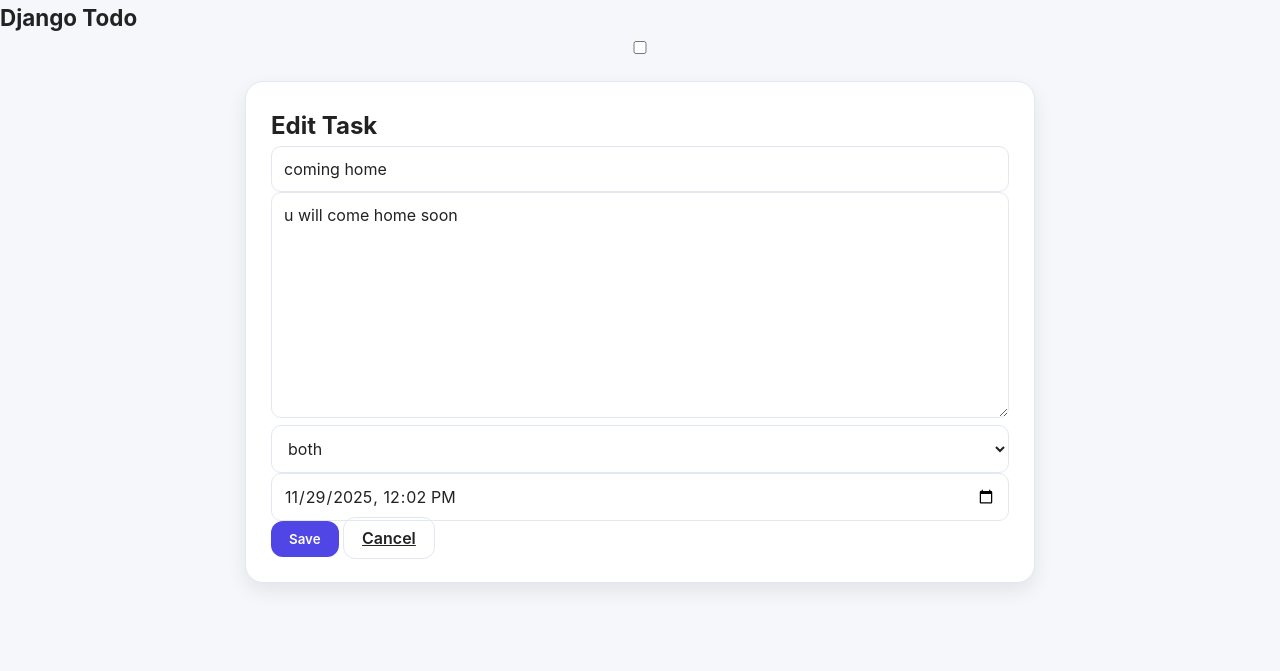
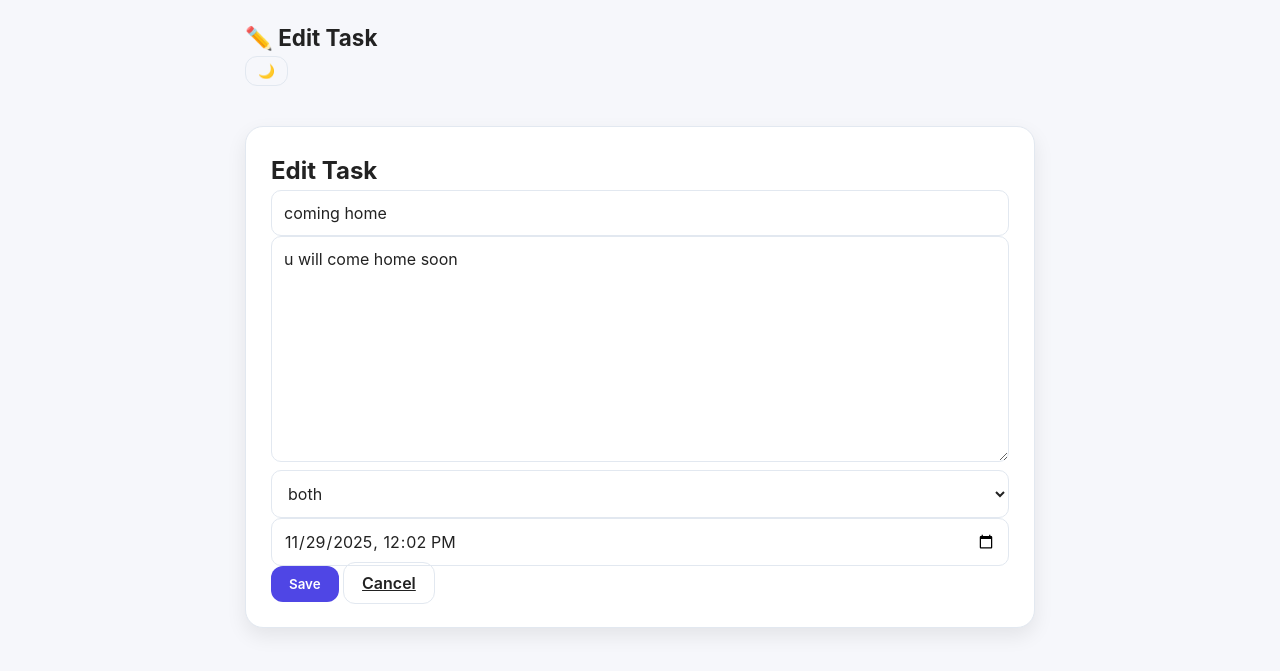
Before and after one commit to Clinton1029/django_todo, a Django app: page /edit/9/ in a window 1280 px wide. Shown: the top 671 px of the page. Run offline with Django 5.2, Linux system fonts and the light colour scheme; data comes from the database, SQL or seed files in the repository.

Commit message:
updated ui page of edit.html

```diff
--- a/todo/templates/edit.html
+++ b/todo/templates/edit.html
@@ -7,71 +7,59 @@
   <meta name="viewport" content="width=device-width,initial-scale=1">
   <link rel="stylesheet" href="{% static 'styles.css' %}">
 
-    <!-- THEME SCRIPT -->
+  <!-- Theme Sync Script -->
   <script>
-    document.addEventListener("DOMContentLoaded", function () {
-        const themeToggle = document.getElementById("themeToggle");
-        const savedTheme = localStorage.getItem("theme") || "light";
+    document.addEventListener("DOMContentLoaded", () => {
+      const toggle = document.getElementById("theme-toggle");
+      const saved = localStorage.getItem("theme") || "light";
 
-        document.documentElement.setAttribute("data-theme", savedTheme);
+      document.documentElement.setAttribute("data-theme", saved);
+      if (toggle) toggle.innerText = saved === "dark" ? "☀" : "🌙";
 
-        if (savedTheme === "dark") themeToggle.checked = true;
+      if (toggle) {
+        toggle.addEventListener("click", () => {
+          const newTheme =
+            document.documentElement.getAttribute("data-theme") === "dark"
+              ? "light"
+              : "dark";
 
-        themeToggle.addEventListener("change", function () {
-            if (this.checked) {
-                document.documentElement.setAttribute("data-theme", "dark");
-                localStorage.setItem("theme", "dark");
-            } else {
-                document.documentElement.setAttribute("data-theme", "light");
-                localStorage.setItem("theme", "light");
+          document.documentElement.setAttribute("data-theme", newTheme);
+          localStorage.setItem("theme", newTheme);
+          toggle.innerText = newTheme === "dark" ? "☀" : "🌙";
+        });
       }
-        });
     });
   </script>
 </head>
 
 <body>
 
-    <!-- NAVBAR -->
+  <!-- NAVBAR (same as index) -->
   <header class="navbar">
-        <h1 class="logo">Django Todo</h1>
-
-        <!-- Theme toggle -->
-        <label class="switch">
-            <input type="checkbox" id="themeToggle">
-            <span class="slider round"></span>
-        </label>
+    <div class="container nav-content">
+      <h1 class="logo">✏️ Edit Task</h1>
+      <button id="theme-toggle" class="btn small ghost">🌙</button>
+    </div>
   </header>
 
   <main class="container fade-in">
-        <div class="card modern-card">
+
+    <section class="card modern-card">
       <h2>Edit Task</h2>
 
       <form method="POST" class="form">
         {% csrf_token %}
 
-                <div class="form-group">
         {{ form.title }}
-                </div>
+        {{ form.description }}
+        {{ form.category }}
+        {{ form.due_date }}
 
-                <div class="form-group">
-                    {{ form.description }}
-                </div>
+        <button class="btn full">Save</button>
+        <a href="{% url 'home' %}" class="btn ghost full">Cancel</a>
+      </form>
+    </section>
 
-                <div class="form-group">
-                    {{ form.category }}
-                </div>
-
-                <div class="form-group">
-                    {{ form.due_date }}
-                </div>
-
-                <div class="btn-row">
-                    <button class="btn primary">Save</button>
-                    <a href="{% url 'home' %}" class="btn ghost">Cancel</a>
-                </div>
-            </form>
-        </div>
   </main>
 
 </body>
```
Lines whose indentation alone changed are shown as unchanged.
